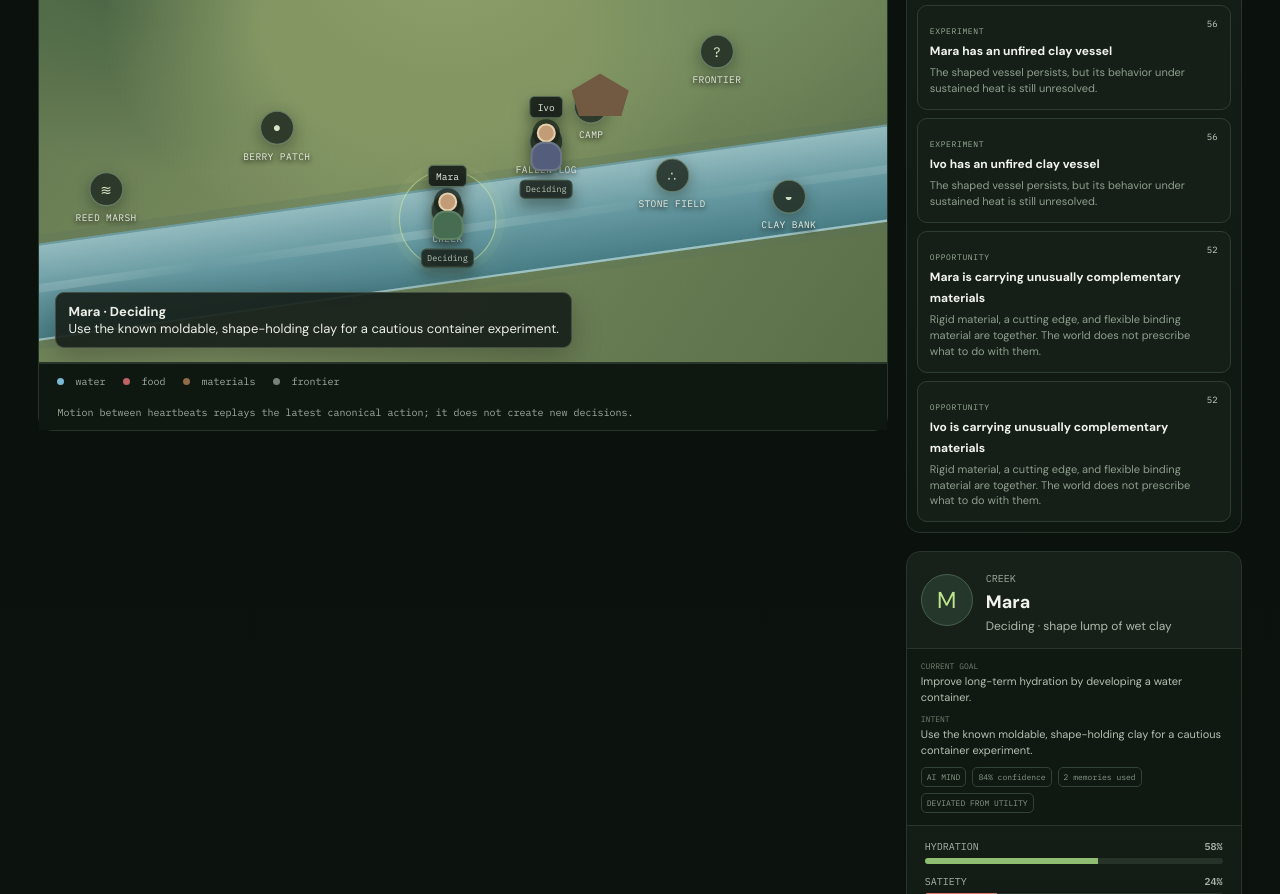
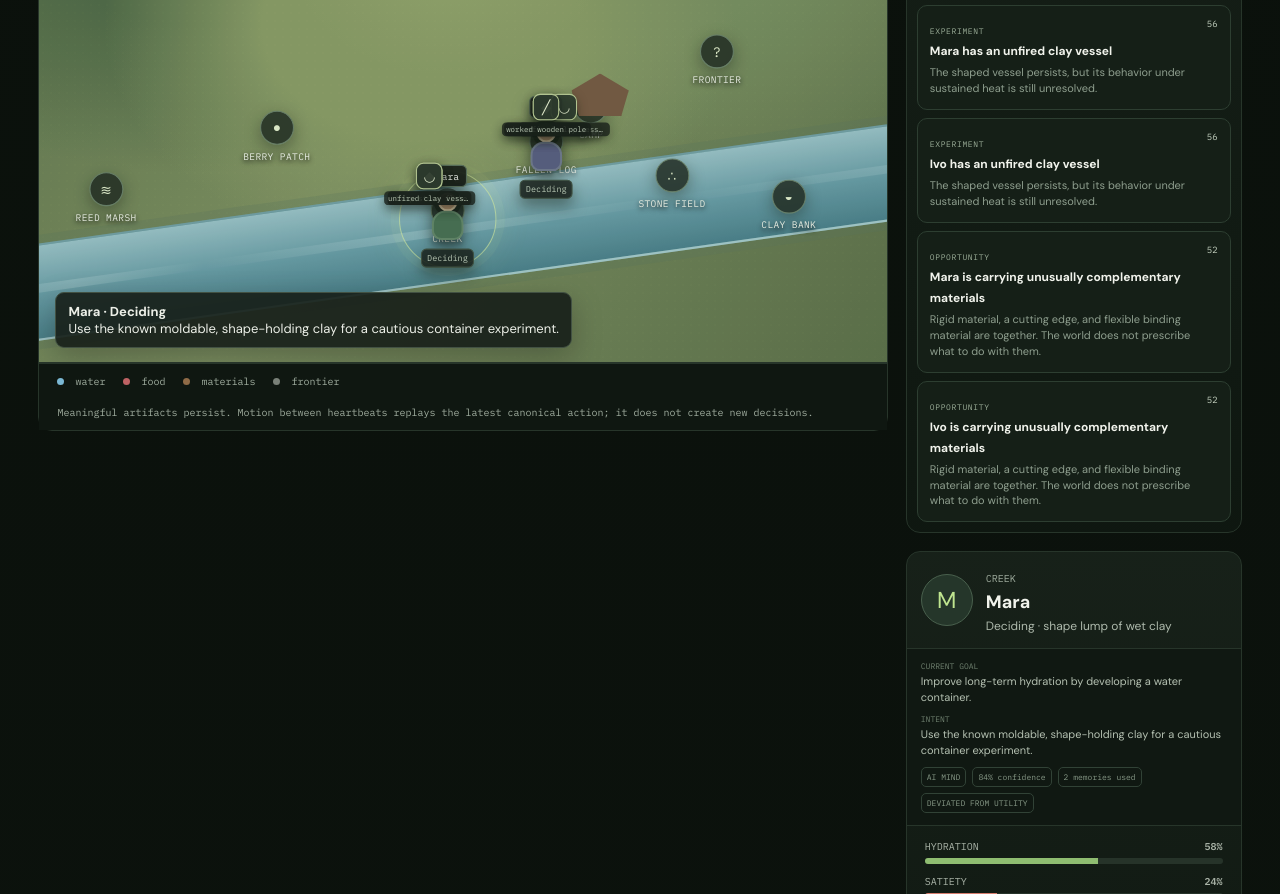
Before and after one commit to kyle8824/chatgptfarm, a website: page index.html in a window 1280 px wide. Shown: the part 840-1734 px from the top of the page. Drawn offline with Linux system fonts and the light colour scheme.

Commit message:
v0.6: display persistent artifacts on the world map

```diff
--- a/index.html
+++ b/index.html
@@ -6,7 +6,7 @@
   <title>ChatGPTFarm — The Living World</title>
   <link rel="preconnect" href="https://fonts.googleapis.com"><link rel="preconnect" href="https://fonts.gstatic.com" crossorigin>
   <link href="https://fonts.googleapis.com/css2?family=DM+Sans:wght@400;500;600;700&family=IBM+Plex+Mono:wght@400;500;600&display=swap" rel="stylesheet">
-  <link rel="stylesheet" href="styles.css"><link rel="stylesheet" href="living.css"><link rel="stylesheet" href="panels.css">
+  <link rel="stylesheet" href="styles.css"><link rel="stylesheet" href="living.css"><link rel="stylesheet" href="panels.css"><link rel="stylesheet" href="artifacts.css">
 </head>
 <body>
 <header class="topbar"><div class="brand"><span class="brand-seed">✦</span><div><b>ChatGPTFarm</b><small>WORLD 01 · AUTONOMOUS · DECISION DNA</small></div></div><div class="top-actions"><span id="saveState" class="save-state">● CONNECTING TO WORLD</span></div></header>
@@ -31,7 +31,7 @@
         <div class="world-hud"><span id="focusStatus" class="focus-status">AUTO · FINDING THE STORY</span><span id="worldMode" class="world-mode">CANONICAL</span></div>
         <div id="worldCaption" class="world-caption">The shared world is loading.</div>
       </div>
-      <div class="legend"><span><i class="dot water"></i> water</span><span><i class="dot food"></i> food</span><span><i class="dot wood"></i> materials</span><span><i class="dot unknown"></i> frontier</span><span>Motion between heartbeats replays the latest canonical action; it does not create new decisions.</span></div>
+      <div class="legend"><span><i class="dot water"></i> water</span><span><i class="dot food"></i> food</span><span><i class="dot wood"></i> materials</span><span><i class="dot unknown"></i> frontier</span><span>Meaningful artifacts persist. Motion between heartbeats replays the latest canonical action; it does not create new decisions.</span></div>
     </div>
 
     <aside class="live-rail">
@@ -56,5 +56,5 @@
   <section class="guardian"><div><span class="kicker">GUARDIAN · OBSERVABILITY</span><h2>Watch causes accumulate.</h2><p id="guardianStatus">Guardian is reading the current world.</p></div><div class="guardian-flow"><span>PERCEIVE</span><b>→</b><span>REMEMBER</span><b>→</b><span>INTEND</span><b>→</b><span>ACT</span><b>→</b><span>TRACE</span></div></section>
 </main>
 <footer><span>ChatGPTFarm v0.6</span><p>Canonical state is shared by every visitor and versioned in GitHub.</p><span>Decision DNA living laboratory</span></footer>
-<script src="app.js"></script>
+<script src="app.js"></script><script src="artifacts-ui.js"></script>
 </body></html>
```
